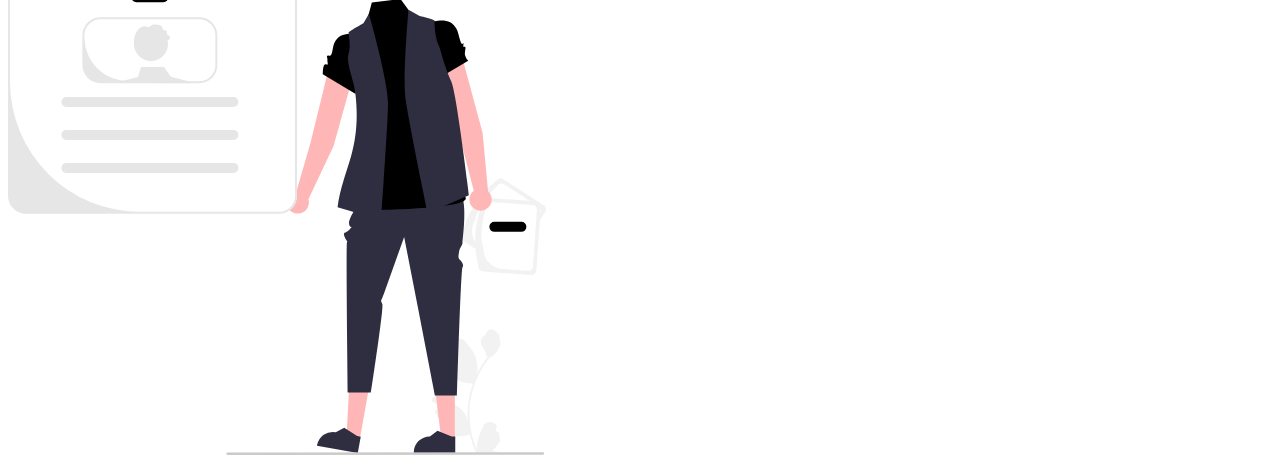
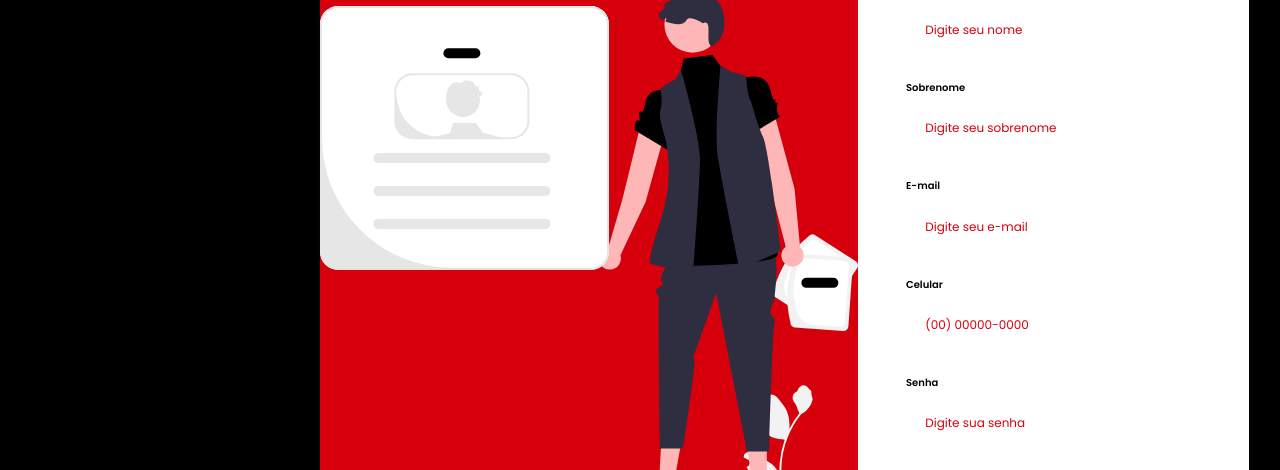
Before and after one commit to carol-alencar/landing-page-software, a plain HTML site: page registro.html in a window 1280 px wide. Shown: the part 73-543 px from the top of the page. Drawn offline with Linux system fonts and the light colour scheme; the site is published under a folder, as on GitHub Pages, so addresses that start at the root find nothing.

Commit message:
Update registro.html

```diff
--- a/registro.html
+++ b/registro.html
@@ -4,7 +4,7 @@
     <meta charset="UTF-8">
     <meta http-equiv="X-UA-Compatible" content="IE=edge">
     <meta name="viewport" content="width=device-width, initial-scale=1.0">
-    <link rel="stylesheet" href="/style-form.css">
+    <link rel="stylesheet" href="style-form.css">
     <title>Criar conta</title>
 </head>
 
```
